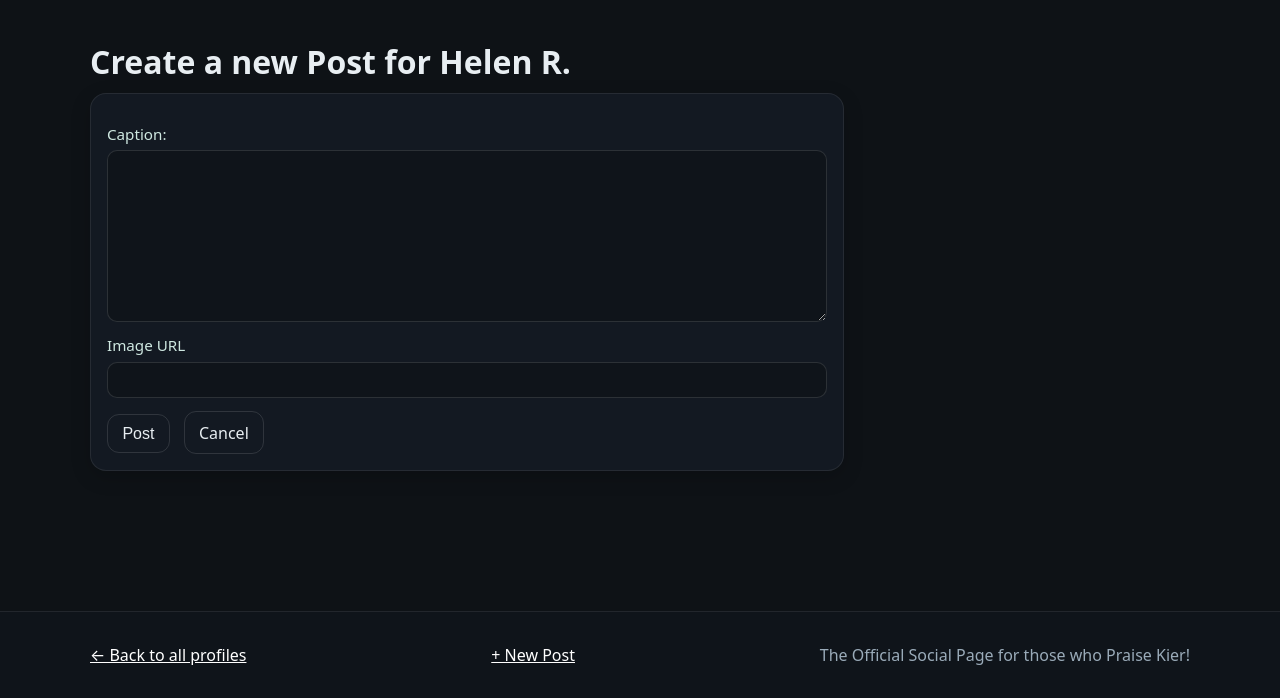
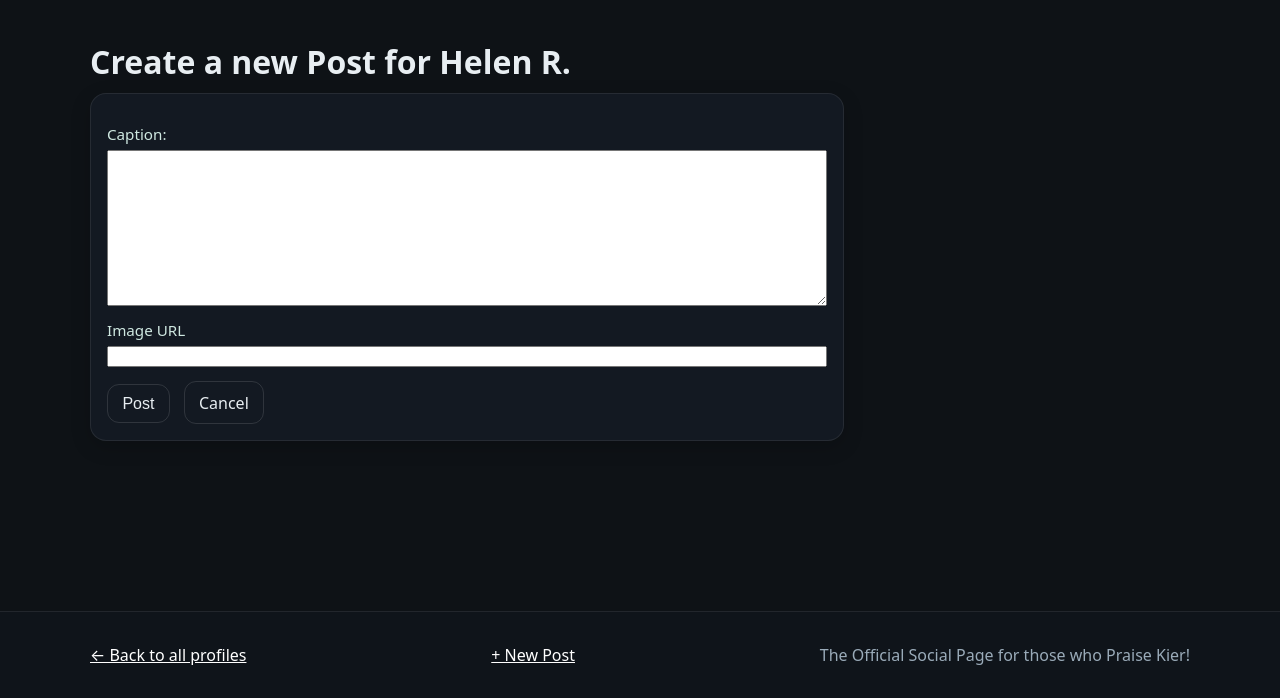
Before and after one commit to miajolie/cs412, a Django app: page /mini_insta/profile/1/create_post in a window 1280 px wide. Shown: the part 102-800 px from the top of the page. Run offline with Django 5.2, Linux system fonts and the light colour scheme; data comes from the database, SQL or seed files in the repository; both versions use the stored data as it was after the commit.

Commit message:
fixed some styling

```diff
--- a/static/severance.css
+++ b/static/severance.css
@@ -426,21 +426,7 @@ button:focus-visible {
   font-size:.95rem;
 }
 
-/* inputs / textarea / selects */
-.post-page form input[type="text"],
-.post-page form input[type="url"],
-.post-page form input[type="email"],
-.post-page form input[type="search"],
-.post-page form input[type="password"],
-.post-page form select,
-.post-page form textarea{
-  background:#0f141a;
-  color:#e8eef2;
-  border:1px solid rgba(255,255,255,.12);
-  border-radius:10px;
-  padding:.6rem .7rem;
-  width:100%;
-}
+
 
 .post-page form textarea{
   min-height:110px;
@@ -452,7 +438,7 @@ button:focus-visible {
   color:#9aabb9;
 }
 
-/* focus states */
+
 .post-page form input:focus,
 .post-page form select:focus,
 .post-page form textarea:focus{
@@ -460,13 +446,13 @@ button:focus-visible {
   outline-offset:2px;
 }
 
-/* help text & errors rendered by Django */
+
 .post-page form .helptext{
   color:#9aabb9;
   font-size:.9rem;
 }
 
-/* Django errorlist = <ul class="errorlist"><li>… */
+
 .post-page form ul.errorlist{
   list-style:none;
   margin:.35rem 0 0;
@@ -477,15 +463,15 @@ button:focus-visible {
   border-radius:8px;
 }
 
-/* submit + cancel spacing (your .btn already styled) */
+
 .post-page form .btn + .btn{
   margin-left:.6rem;
 }
 
-/* buttons should match .btn links */
+
 a.btn:link,
 a.btn:visited { color:#e8eef2; }
-/* kill purple visited */
+
 
 button.btn,
 input[type="submit"].btn{
```
Also changed, not shown: db.sqlite3.
